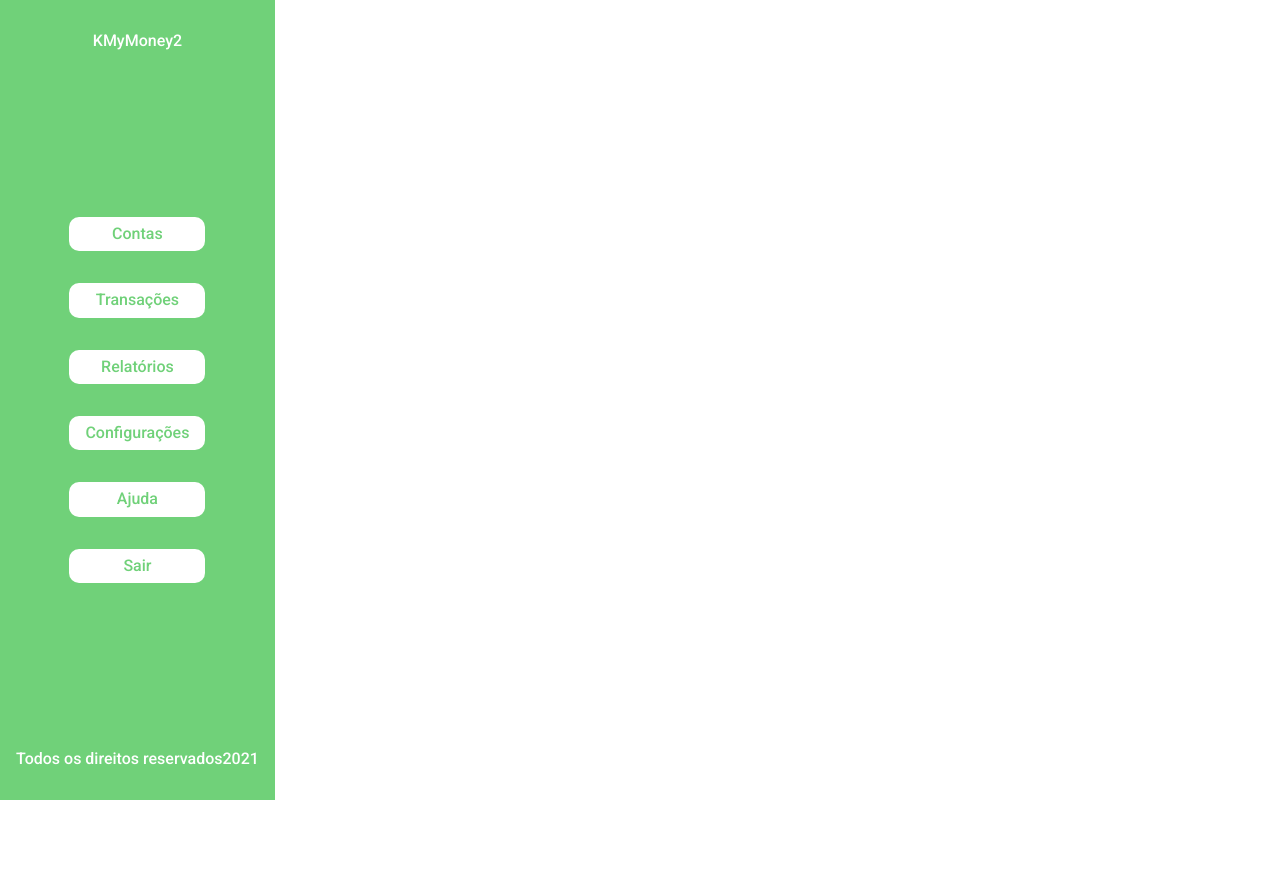
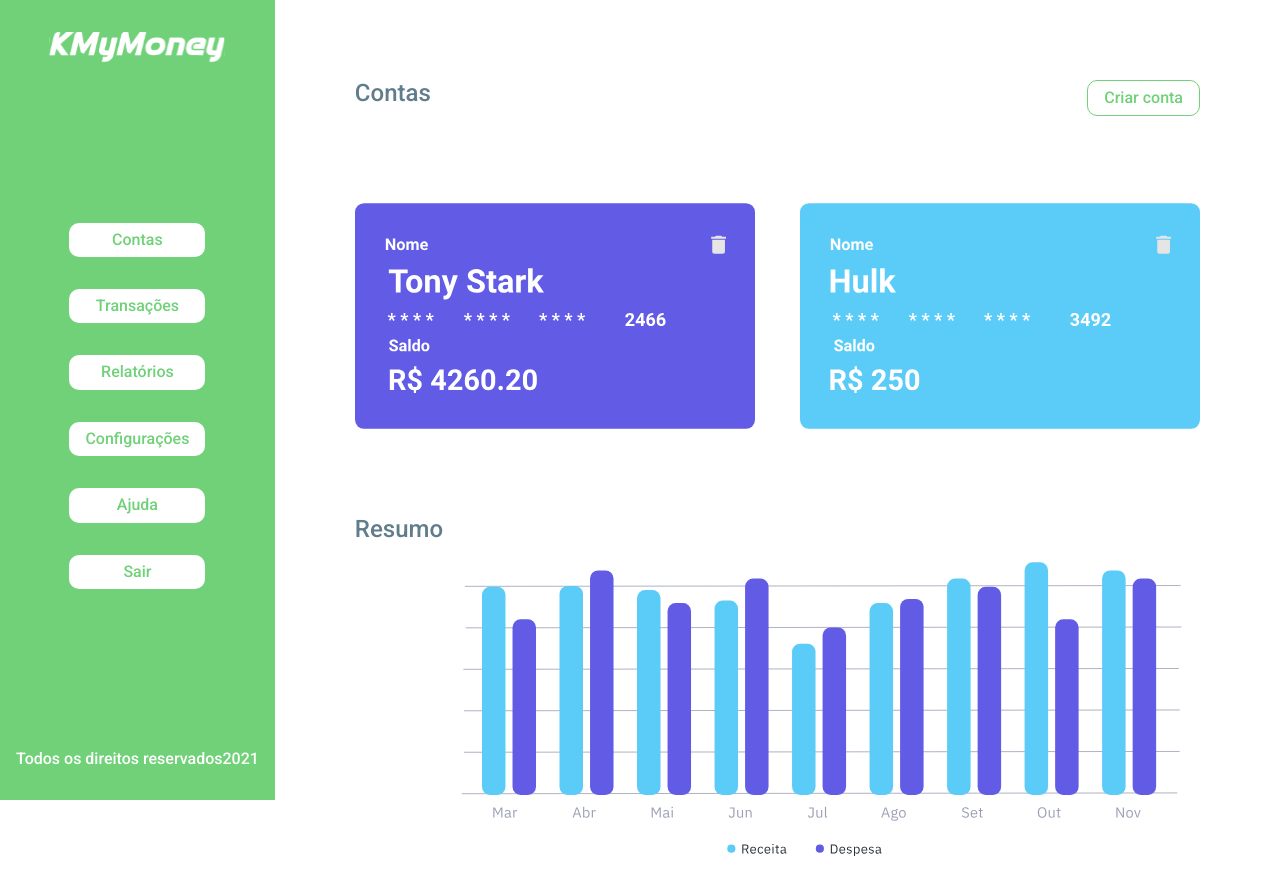
Before and after one commit to picolloo/kmymoney-2, a Next.js app: page / in a window 1280 px wide. Shown: the top 892 px of the page. Before the commit the page ends 800 px from the top, so only its background shows below. Built offline with nearby package versions, Linux system fonts and the light colour scheme.

Commit message:
add home

```diff
--- a/src/components/Sidebar/index.jsx
+++ b/src/components/Sidebar/index.jsx
@@ -1,11 +1,16 @@
+import Image from 'next/image';
+import Link from 'next/link';
+
 import {
-  Container, ButtonList, Button, Logo,
+  Container, ButtonList, Button,
 } from './styles';
 
 function Sidebar() {
   return (
     <Container>
-      <Logo href="/">KMyMoney2</Logo>
+      <Link href="/">
+        <Image src="/logo.svg" width={200} height={30} />
+      </Link>
 
       <ButtonList>
         <Button>Contas</Button>
--- a/src/components/Sidebar/styles.jsx
+++ b/src/components/Sidebar/styles.jsx
@@ -27,13 +27,13 @@ export const ButtonList = styled.ul`
 export const Button = styled.li`
   color: #70D179;
   background: #FFFFFF;
+  font-weight: 500;
   border-radius: 10px;
   padding: .5rem 1rem;
-  font-weight: 500;
   cursor: pointer;
   text-align: center;
 
   &:hover {
-    box-shadow: 0px 4px 4px rgba(0, 0, 0, 0.25);
+    box-shadow: 0px 2px 4px rgba(0, 0, 0, 0.25);
   }
 `;
--- a/src/pages/index.jsx
+++ b/src/pages/index.jsx
@@ -1,17 +1,49 @@
-import styled from 'styled-components';
-
+import Image from 'next/image';
 import { Sidebar } from '../components';
 import GlobalStyle from '../styles/global';
 
-const Container = styled.div`
-  display: flex;
-`;
+import {
+  FlexContainer, MainContainer, Label, Button, LabelContainer,
+} from '../styles/styles';
 
 export default function Home() {
   return (
-    <Container>
+    <FlexContainer>
       <GlobalStyle />
       <Sidebar />
-    </Container>
+
+      <MainContainer>
+        <div>
+          <LabelContainer>
+
+            <Label>Contas</Label>
+            <Button>Criar conta</Button>
+          </LabelContainer>
+
+          <LabelContainer>
+            <Image
+              src="/card1.svg"
+              width={400}
+              height={400}
+            />
+            <Image
+              src="/card2.svg"
+              width={400}
+              height={400}
+            />
+          </LabelContainer>
+        </div>
+
+        <FlexContainer>
+          <Label>Resumo</Label>
+          <Image
+            src="/chart.svg"
+            width={800}
+            height={400}
+          />
+        </FlexContainer>
+
+      </MainContainer>
+    </FlexContainer>
   );
 }
--- /dev/null
+++ b/src/styles/styles.jsx
@@ -0,0 +1,38 @@
+import styled from 'styled-components';
+
+export const FlexContainer = styled.div`
+  display: flex;
+`;
+
+export const MainContainer = styled.main`
+  display: flex;
+  flex-direction: column;
+  padding: 5rem;
+  flex: 1;
+`;
+
+export const LabelContainer = styled.div`
+  display: flex;
+  justify-content: space-between;
+`;
+
+export const Label = styled.span`
+  font-weight: 500;
+  font-size: 24px;
+  color: #607D8B;
+`;
+
+export const Button = styled.button`
+  color: #70D179;
+  background-color: #fff;
+  border: 1px solid #70D179;
+  font-weight: 500;
+  border-radius: 10px;
+  padding: .5rem 1rem;
+  cursor: pointer;
+  text-align: center;
+
+  &:hover {
+    box-shadow: 0px 2px 4px rgba(0, 0, 0, 0.25);
+  }
+`;
```
Also changed, not shown: public/card1.svg (added), public/card2.svg (added).
